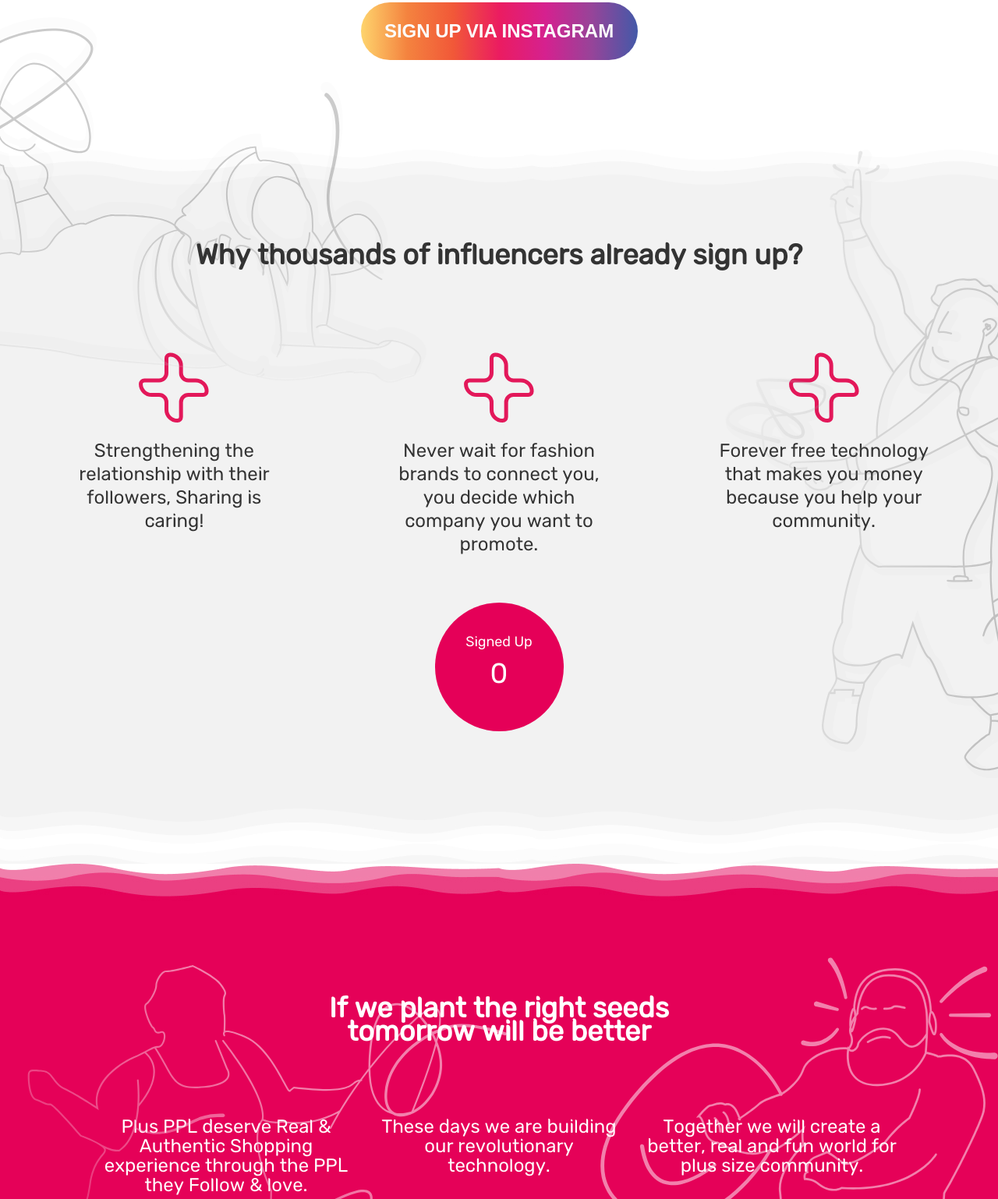
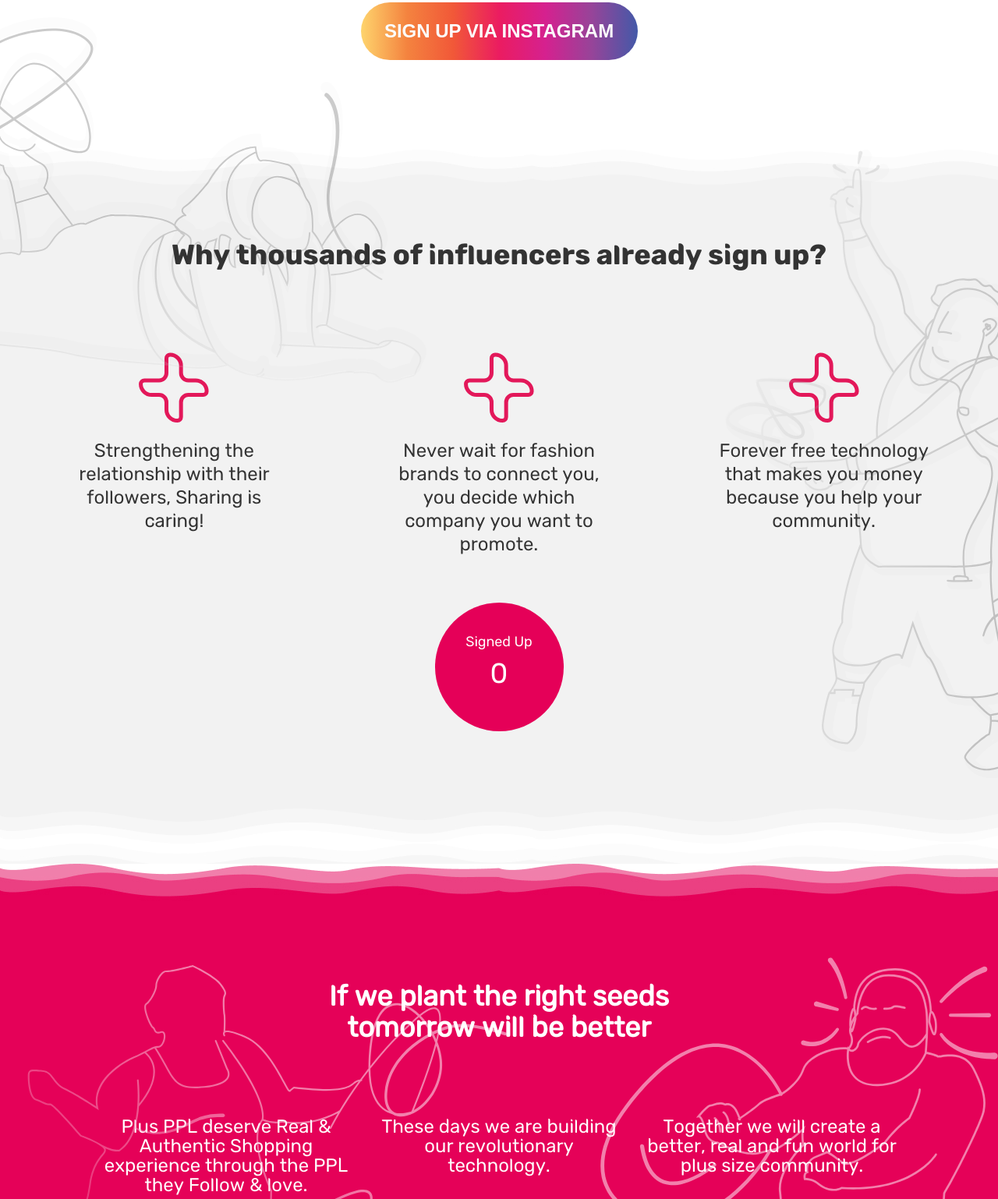
Before and after one commit to Dissmay/Plusppl, a website built with webpack: page src/templates/index.html in a window 1280 px wide. Shown: the part 2960-4498 px from the top of the page at 78% size. Built offline with nearby package versions, Linux system fonts and the light colour scheme; a script that the page names is missing; files whose address does not match are found by name.

Commit message:
шрифт

```diff
--- a/src/precss/styles.less
+++ b/src/precss/styles.less
@@ -915,7 +915,7 @@ svg {
   &__boxes {
   }
   &__h {
-    font-family:Rubik plus;
+    font-family:Rubik bold;
     padding-top: 120px;
     text-align: center;
     max-width: 90%;
@@ -1069,7 +1069,7 @@ svg {
       });
   }
   &__h {
-    padding-top: 170px;
+    padding-top: 150px;
     font-size: 36px;
     font-weight: 600;
     color: #ffffff;
@@ -1078,7 +1078,7 @@ svg {
     width: 486px;
     margin: 0 auto;
     margin-bottom: 95px;
-    line-height: 30px;
+    line-height: 40px;
     .media(800px,{
 
         width: 300px;
```
Also changed, not shown: build/css/styles.css, 1 other file.
